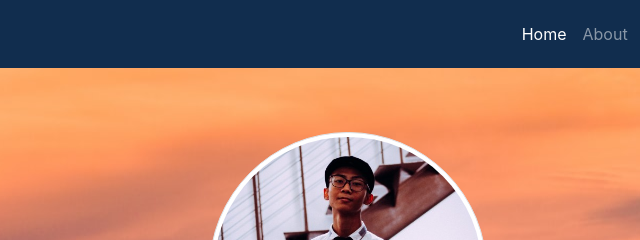
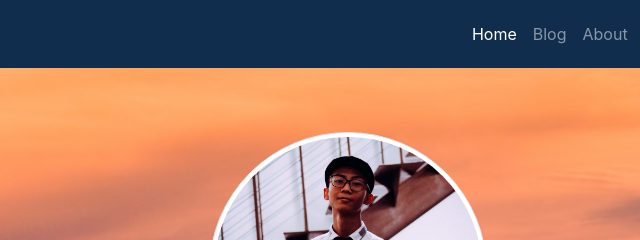
Before and after one commit to denshanif/denshanif.github.io, a plain HTML site: page index.html in a window 1280 px wide. Shown: the top 240 px of the page, 292-932 px from the left. Drawn offline with nearby package versions, Linux system fonts and the light colour scheme.

Commit message:
add-blog

```diff
--- a/index.html
+++ b/index.html
@@ -46,6 +46,7 @@
                     <div class="collapse navbar-collapse" id="navbarNav">
                         <div class="navbar-nav ml-auto">
                             <a class="nav-link active" href="#">Home <span class="sr-only">(current)</span></a>
+                            <a class="nav-link" href="/blog/index.html">Blog</a>
                             <a class="nav-link" href="#about">About</a>
                             <a class="nav-link" href="#contact">Contact</a>
                             <a class="nav-link" href="#portfolio">Portfolio</a>
```
